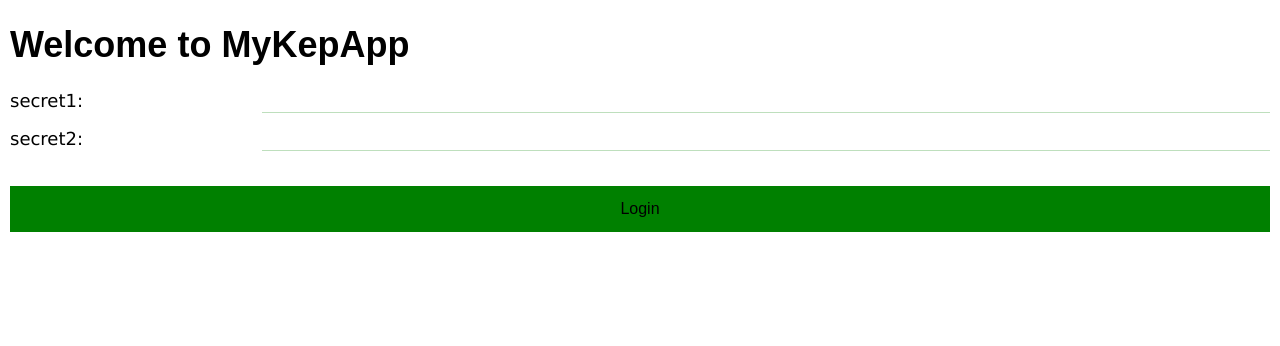
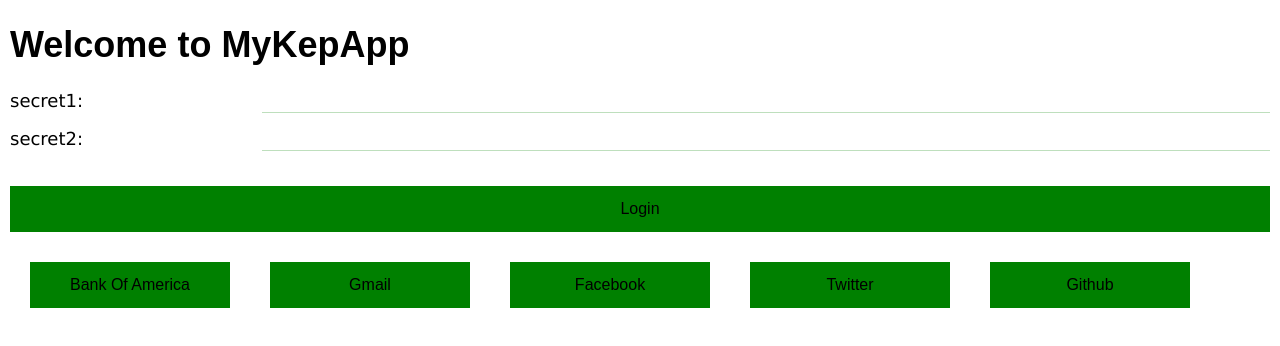
Before and after one commit to msaxena1/MyKeyApp, a React (Create React App) app: page / in a window 1280 px wide. Shown: the top 346 px of the page. Built offline with nearby package versions, Linux system fonts and the light colour scheme.

Commit message:
some more components

```diff
--- a/src/App.js
+++ b/src/App.js
@@ -1,12 +1,36 @@
-import React from 'react';
+import React, { useState } from 'react';
 import './App.css'
 import Login from './container/login/Login';
+import Tile from './components/Tile/Tile';
+
+const content = {
+  username: 'Mike',
+  password: 'Password123',
+  email: 'mike@yahoo.com'
+}
+
+const tiles = [
+  { url: 'https://www.bankofamerica.com/', name: 'Bank Of America', idx: 0 },
+  { url: 'https://www.gmail.com/', name: 'Gmail', idx: 1 },
+  { url: 'https://www.facebook.com/', name: 'Facebook', idx: 2 },
+  { url: 'https://www.twitter.com/', name: 'Twitter', idx: 3 },
+  { url: 'https://www.github.com/', name: 'Github', idx: 4 }
+]
 
 const App = () => {
+
     return (
       <div>
           <h1>Welcome to MyKepApp</h1>
           <Login />
+          { tiles.map( index => (
+            <Tile
+              url={index.url}
+              name={index.name}
+              key={index.idx}
+              content ={content}
+            />
+            ) )}
       </div>
     );
 }
--- /dev/null
+++ b/src/components/Modal/Modal.css
@@ -0,0 +1,35 @@
+.modal {
+    position: fixed; /* Stay in place */
+    z-index: 1; /* Sit on top */
+    padding-top: 100px; /* Location of the box */
+    left: 0;
+    top: 0;
+    width: 100%; /* Full width */
+    height: 100%; /* Full height */
+    overflow: auto; /* Enable scroll if needed */
+    background-color: rgb(0,0,0); /* Fallback color */
+    background-color: rgba(0,0,0,0.4); /* Black w/ opacity */
+}
+
+.modal-content {
+    background-color: #fefefe;
+    margin: auto;
+    padding: 20px;
+    border: 1px solid #888;
+    width: 60%;
+    height: auto;
+}
+
+.close {
+    color: #aaa;
+    float: right;
+    font-size: 28px;
+    font-weight: bold;
+}
+
+.close:hover,
+.close:focus {
+  color: #000;
+  text-decoration: none;
+  cursor: pointer;
+}
--- /dev/null
+++ b/src/components/Modal/Modal.js
@@ -0,0 +1,19 @@
+import React, { useState } from 'react';
+import './Modal.css';
+import Table from '../Table/Table';
+
+const Modal = React.memo( (props) => {
+
+    return (
+        <div className='modal'>
+          <div className='modal-content'>
+            <span className="close" onClick={props.click}>&times;</span>
+            <a href={props.url} target='_blank' >{props.name}</a>
+            <Table content={props.content}/>
+          </div>
+
+        </div>
+    );
+});
+
+export default Modal;
--- /dev/null
+++ b/src/components/Table/Table.css
@@ -0,0 +1,15 @@
+table {
+    font-family: arial, sans-serif;
+    border-collapse: collapse;
+    width: 100%;
+}
+
+td, th {
+    border: 1px solid #dddddd;
+    text-align: left;
+    padding: 8px;
+}
+
+tr:nth-child(even) {
+    background-color: #dddddd;
+}
--- /dev/null
+++ b/src/components/Table/Table.js
@@ -0,0 +1,23 @@
+import React from 'react';
+import './Table.css';
+
+const Table = React.memo( ( props ) => {
+    const content = props.content;
+
+    const tableContents = Object.keys(content).map( ( key, index ) => (
+        <tr key={index}>
+            <td><strong>{key}</strong></td>
+            <td>{content[key]}</td>
+        </tr>
+    ) );
+
+    return (
+        <table>
+            <tbody>
+            {tableContents}
+            </tbody>
+        </table>
+        )
+} );
+
+export default Table;
--- /dev/null
+++ b/src/components/Tile/Tile.css
@@ -0,0 +1,8 @@
+.tile {
+    border: 0px solid red;
+    width: 200px;
+    height: 70px;
+    margin: 10px 20px;
+    text-align: center;
+    display: inline-block;
+}
--- /dev/null
+++ b/src/components/Tile/Tile.js
@@ -0,0 +1,32 @@
+import React, { useState } from 'react';
+import './Tile.css';
+import Button from '../Button/Button';
+import Modal from '../Modal/Modal';
+
+const Tile = React.memo( ( props ) => {
+    const [ showModal, setShowModal ] = useState( false );
+    const buttonTitle = showModal ? 'Hide Details' : 'Show Details';
+    const toggleDetails = () => setShowModal( !showModal );
+
+    const modal = showModal ? (
+                    <Modal
+                        content={props.content}
+                        url={props.url}
+                        name={props.name}
+                        click={toggleDetails}
+                    />
+                    ) : null ;
+
+    return (
+        <React.Fragment>
+            <div className='tile' >
+                <div>
+                    <Button name={props.name} click={toggleDetails} />
+                </div>
+                {modal}
+            </div>
+        </React.Fragment>
+    );
+} );
+
+export default Tile;
--- a/src/container/login/Login.js
+++ b/src/container/login/Login.js
@@ -14,6 +14,7 @@
     if ( !isAuthenticated ) {
         return (
             <div>
+                <form>
                     <span className="displayInline-25">secret1: </span>
                     <span className="displayInline-75">
                         <input className="textInput" type="text" value={secrets.secret1}
@@ -25,6 +26,7 @@
                         onChange={ event => setSecrets( { ...secrets, secret2: event.target.value } )}/>
                     </span>
                     <Button name='Login' click={ processSecrets }  />
+                </form>
             </div>
         );
     }
```
Also changed, not shown: 2 other files (tests, documents, lock files or other folders). Lines whose indentation alone changed are shown as unchanged.
